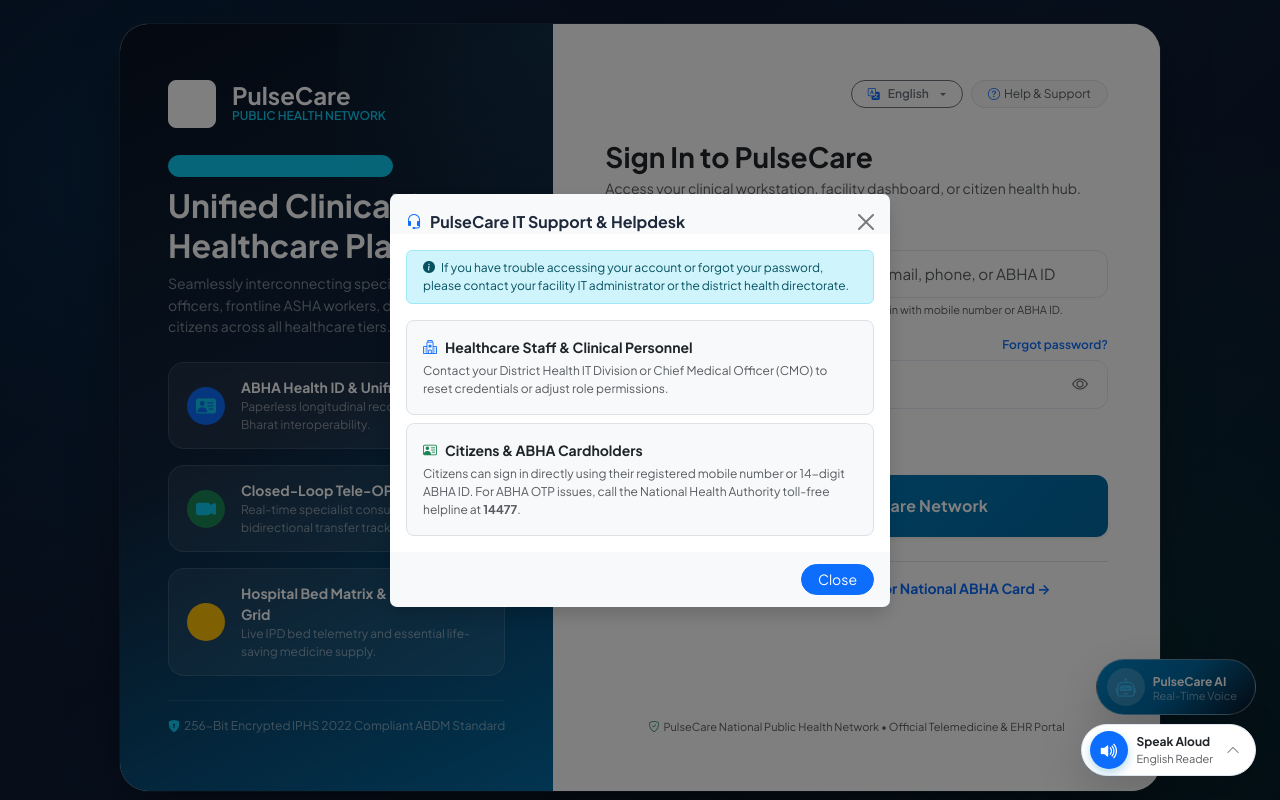
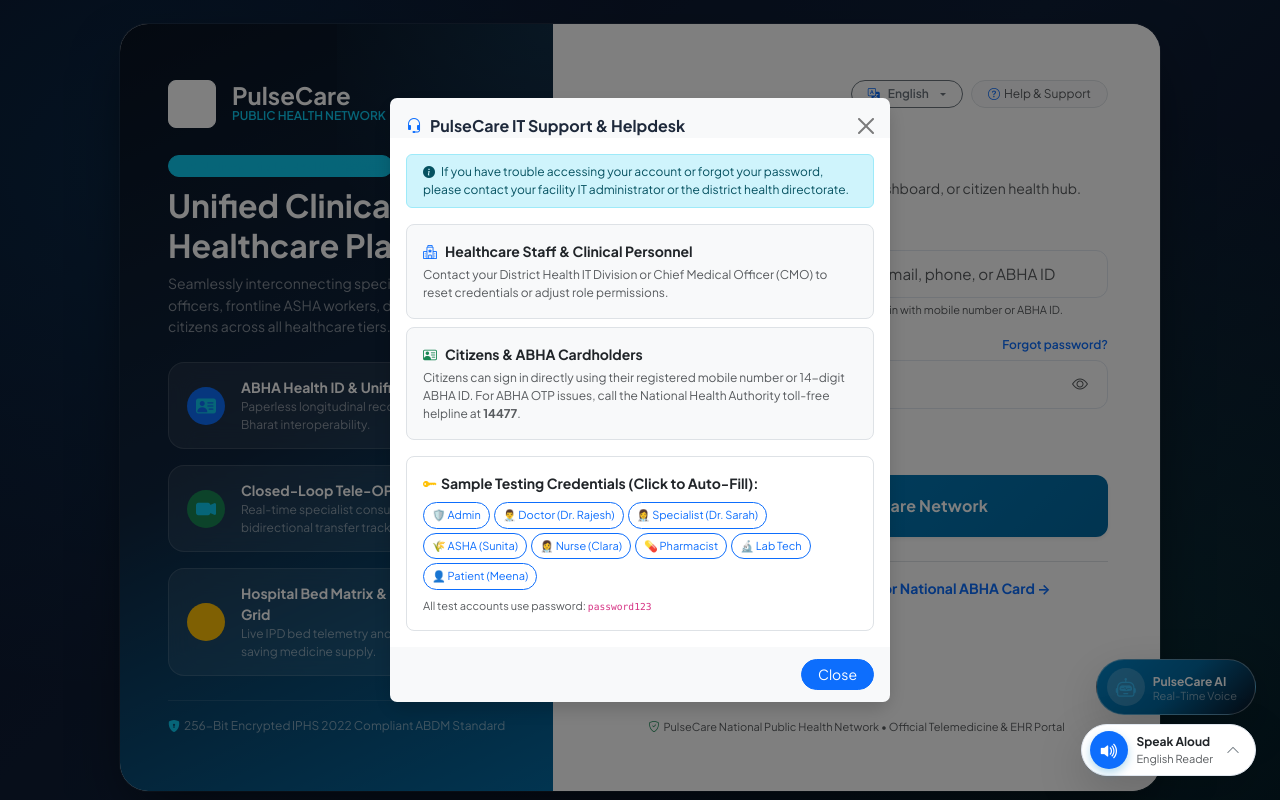
Before and after one commit to qbit-soltions/pulsecare-hms, a Flask app: page /login in a window 1280 px wide, after a click on "Help & Support". Run offline with Flask 3, Linux system fonts and the light colour scheme; data comes from the database, SQL or seed files in the repository; data that the repository does not hold is empty; some libraries are stand-ins or nearby versions.

Commit message:
fix: harden database fallback resilience and add sample credentials helper to login modal

```diff
--- a/models.py
+++ b/models.py
@@ -149,12 +149,15 @@
 def get_db_connection():
     """
     Returns an active database connection:
-    - PostgreSQL connection to Supabase if DATABASE_URL is configured.
-    - Local SQLite connection if DATABASE_URL is not set.
+    - PostgreSQL connection to Supabase if DATABASE_URL is configured and reachable.
+    - Local SQLite connection if DATABASE_URL is not set or remote connection fails.
     """
     if is_postgres():
-        db_url = _clean_pg_url(DATABASE_URL)
-        return _connect_postgres_resilient(db_url)
+        try:
+            db_url = _clean_pg_url(DATABASE_URL)
+            return _connect_postgres_resilient(db_url)
+        except Exception as exc:
+            pass
 
     # SQLite fallback
     db_file = get_db_path()
@@ -171,14 +174,9 @@
     - Replaces datetime('now') with CURRENT_TIMESTAMP
     - Replaces date('now') with CURRENT_DATE
     """
-    # Replace parameter placeholders
-    # Ensure we only replace standalone question marks (not inside literals if any)
     pg_query = query.replace("?", "%s")
-
-    # Replace SQLite datetime/date functions
     pg_query = re.sub(r"\bdatetime\('now'\)", "CURRENT_TIMESTAMP", pg_query, flags=re.IGNORECASE)
     pg_query = re.sub(r"\bdate\('now'\)", "CURRENT_DATE", pg_query, flags=re.IGNORECASE)
-
     return pg_query
 
 
@@ -199,7 +197,7 @@
     """Executes a query and returns dictionaries."""
     conn = get_db_connection()
     try:
-        if is_postgres():
+        if not isinstance(conn, sqlite3.Connection) and is_postgres():
             cur = conn.cursor(cursor_factory=psycopg2.extras.RealDictCursor) if _HAS_PSYCOPG2 else conn.cursor()
             pg_query = _normalize_query_for_postgres(query)
             cur.execute(pg_query, args)
@@ -208,7 +206,6 @@
             if _HAS_PSYCOPG2:
                 results = [_format_row_dict(dict(r)) for r in rows]
             else:
-                # pg8000 tuple mapping
                 col_names = [col[0] for col in cur.description] if cur.description else []
                 results = [_format_row_dict(dict(zip(col_names, row))) for row in rows]
 
@@ -232,13 +229,12 @@
     """
     conn = get_db_connection()
     try:
-        if is_postgres():
+        if not isinstance(conn, sqlite3.Connection) and is_postgres():
             cur = conn.cursor()
             pg_query = _normalize_query_for_postgres(query)
             is_insert = pg_query.strip().upper().startswith("INSERT INTO")
             has_returning = "RETURNING" in pg_query.upper()
 
-            # Append RETURNING id for INSERT queries that don't have RETURNING
             if is_insert and not has_returning and "hospital_settings" not in pg_query.lower():
                 pg_query = pg_query.rstrip("; ") + " RETURNING id"
                 cur.execute(pg_query, args)
@@ -260,6 +256,7 @@
         return cur.lastrowid
     finally:
         conn.close()
+
 
 
 def execute_many_db(query, args_list):
--- a/templates/auth/login.html
+++ b/templates/auth/login.html
@@ -378,7 +378,7 @@
           <i class="bi bi-info-circle-fill me-1"></i> If you have trouble accessing your account or forgot your password, please contact your facility IT administrator or the district health directorate.
         </div>
 
-        <div class="d-flex flex-column gap-2">
+        <div class="d-flex flex-column gap-2 mb-3">
           <div class="p-3 bg-light rounded-3 border">
             <div class="fw-bold text-dark fs-7 mb-1"><i class="bi bi-hospital me-2 text-primary"></i>Healthcare Staff & Clinical Personnel</div>
             <div class="text-muted fs-8">Contact your District Health IT Division or Chief Medical Officer (CMO) to reset credentials or adjust role permissions.</div>
@@ -388,6 +388,22 @@
             <div class="fw-bold text-dark fs-7 mb-1"><i class="bi bi-person-vcard me-2 text-success"></i>Citizens & ABHA Cardholders</div>
             <div class="text-muted fs-8">Citizens can sign in directly using their registered mobile number or 14-digit ABHA ID. For ABHA OTP issues, call the National Health Authority toll-free helpline at <strong>14477</strong>.</div>
           </div>
+        </div>
+
+        <!-- Quick Demo / Testing Accounts -->
+        <div class="border rounded-3 p-3 bg-white">
+          <div class="fw-bold text-dark fs-7 mb-2"><i class="bi bi-key-fill text-warning me-1"></i>Sample Testing Credentials (Click to Auto-Fill):</div>
+          <div class="d-flex flex-wrap gap-1">
+            <button type="button" class="btn btn-outline-primary btn-sm fs-9 rounded-pill" onclick="quickFill('admin', 'password123')">🛡️ Admin</button>
+            <button type="button" class="btn btn-outline-primary btn-sm fs-9 rounded-pill" onclick="quickFill('dr.rajesh', 'password123')">👨‍⚕️ Doctor (Dr. Rajesh)</button>
+            <button type="button" class="btn btn-outline-primary btn-sm fs-9 rounded-pill" onclick="quickFill('dr.sarah', 'password123')">👩‍⚕️ Specialist (Dr. Sarah)</button>
+            <button type="button" class="btn btn-outline-primary btn-sm fs-9 rounded-pill" onclick="quickFill('asha.sunita', 'password123')">🌾 ASHA (Sunita)</button>
+            <button type="button" class="btn btn-outline-primary btn-sm fs-9 rounded-pill" onclick="quickFill('nurse.clara', 'password123')">👩‍⚕️ Nurse (Clara)</button>
+            <button type="button" class="btn btn-outline-primary btn-sm fs-9 rounded-pill" onclick="quickFill('pharm.robert', 'password123')">💊 Pharmacist</button>
+            <button type="button" class="btn btn-outline-primary btn-sm fs-9 rounded-pill" onclick="quickFill('lab.lisa', 'password123')">🔬 Lab Tech</button>
+            <button type="button" class="btn btn-outline-primary btn-sm fs-9 rounded-pill" onclick="quickFill('patient.meena', 'password123')">👤 Patient (Meena)</button>
+          </div>
+          <div class="form-text fs-9 text-muted mt-2">All test accounts use password: <code>password123</code></div>
         </div>
       </div>
       <div class="modal-footer bg-light border-0 py-2">
@@ -422,6 +438,18 @@
 
 
 <script>
+  function quickFill(uname, pwd) {
+    const uInput = document.getElementById('username-input');
+    const pInput = document.getElementById('password-input');
+    if (uInput) uInput.value = uname;
+    if (pInput) pInput.value = pwd;
+    const modalEl = document.getElementById('supportHelpModal');
+    if (modalEl && typeof bootstrap !== 'undefined') {
+      const modal = bootstrap.Modal.getInstance(modalEl);
+      if (modal) modal.hide();
+    }
+  }
+
   function togglePassword() {
     const input = document.getElementById('password-input');
     const icon = document.getElementById('pw-toggle-icon');
```
